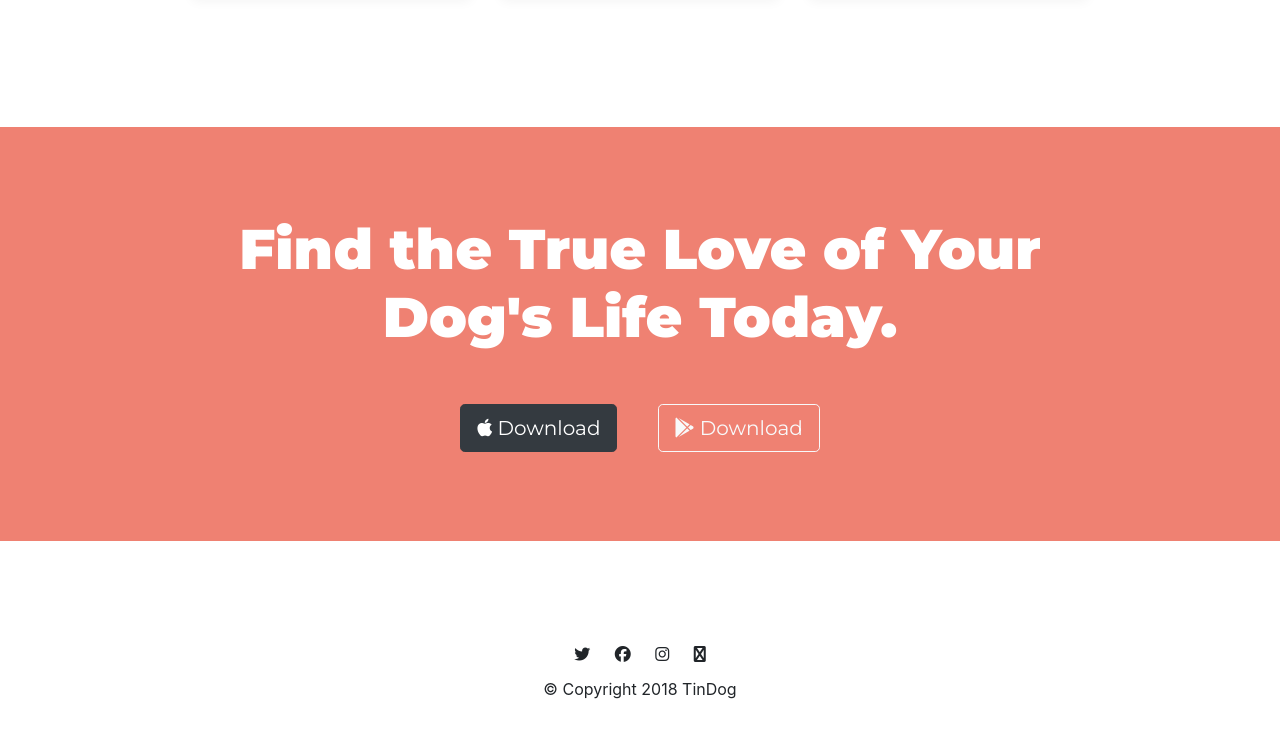
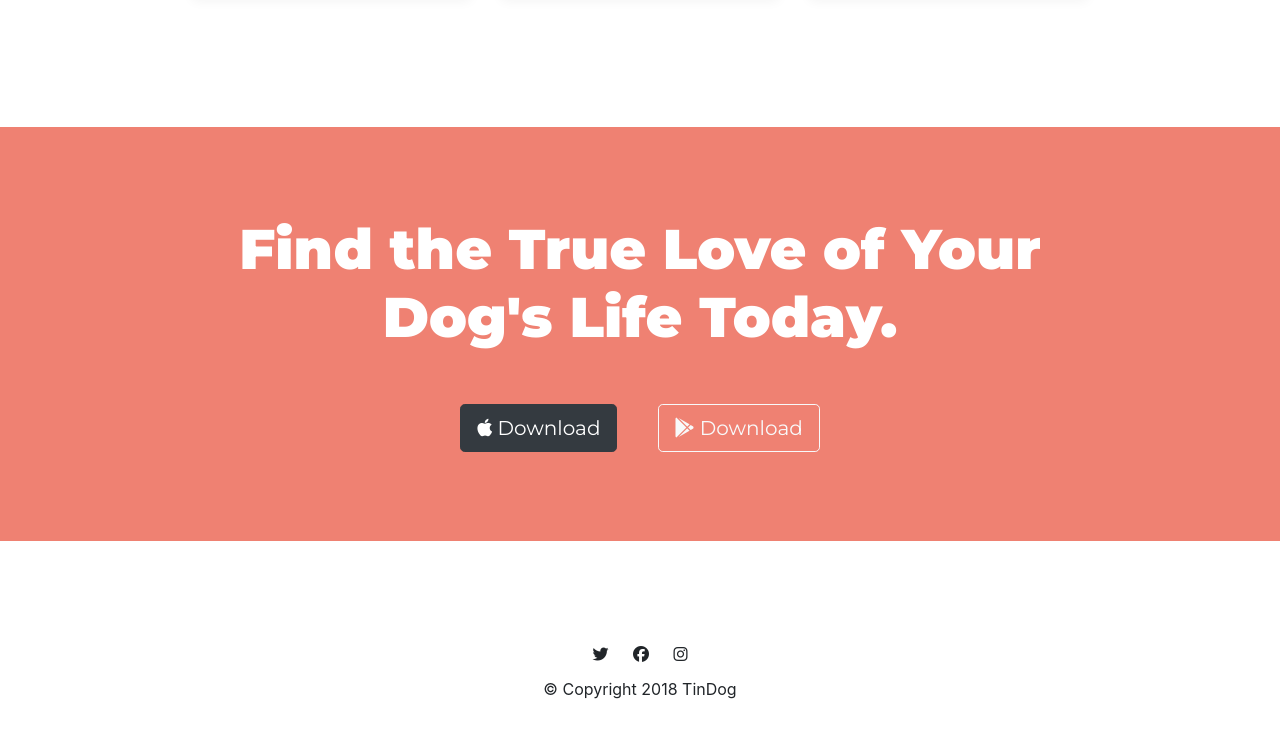
Before and after one commit to kimdalusong/tindogwebsite.github.io, a plain HTML site: page index.html in a window 1280 px wide. Shown: the part 2295-3033 px from the top of the page. Drawn offline with nearby package versions, Linux system fonts and the light colour scheme.

Commit message:
Update index.html

```diff
--- a/index.html
+++ b/index.html
@@ -216,7 +216,6 @@
   <i class="social-link fab fa-twitter"></i>
   <i class="social-link fab fa-facebook"></i>
   <i class="social-link fab fa-instagram"></i>
-  <i class="social-link fab fa-envelope"></i>
 </div>
     <p>© Copyright 2018 TinDog</p>
 
```
